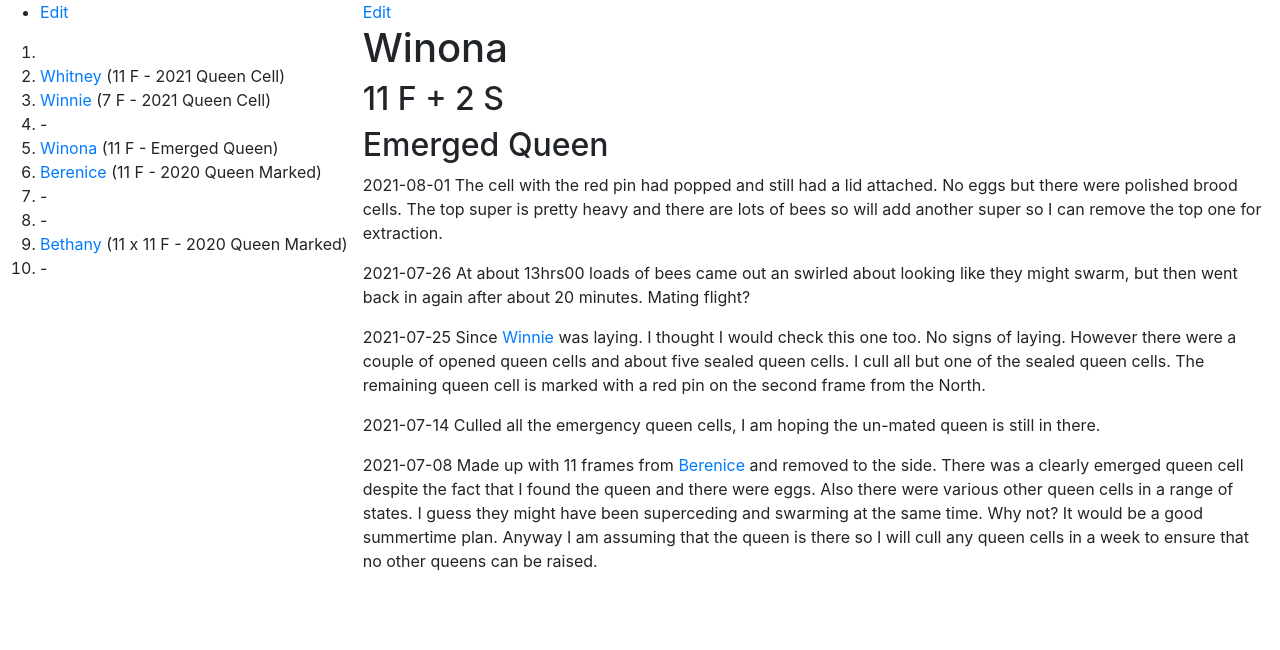
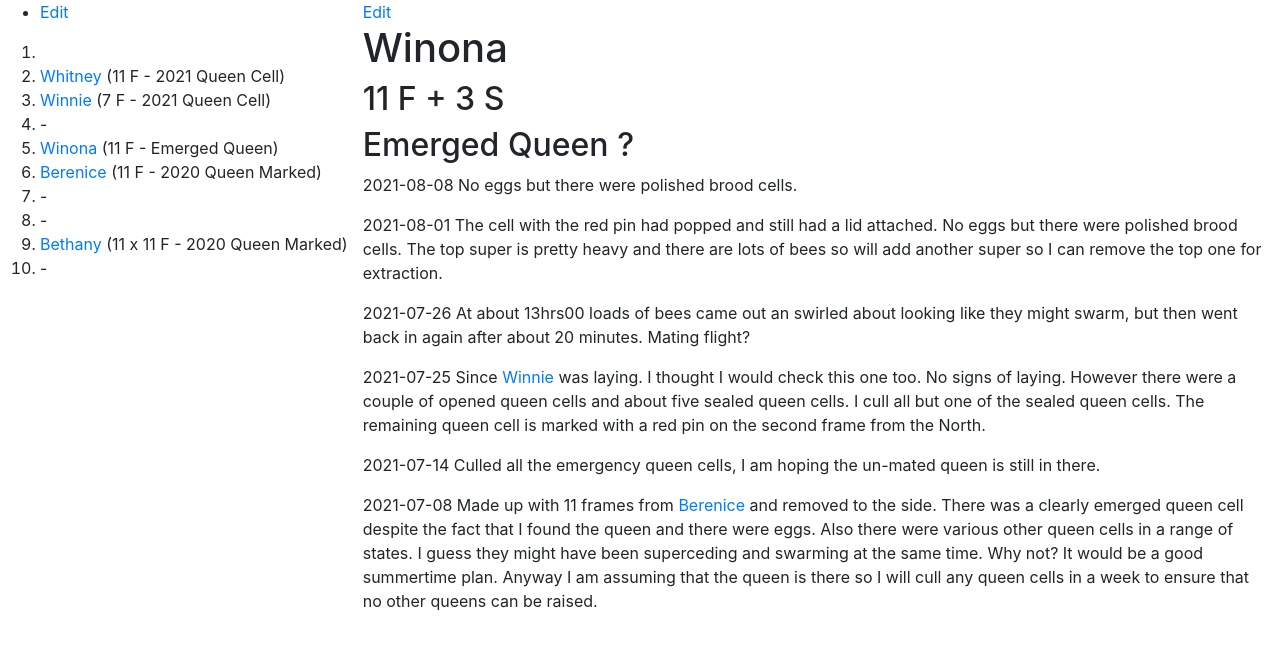
Before and after one commit to joejcollins/rhapsody-angel, a Jekyll site: the page built from queens/2021-winona.md, in a window 1280 px wide. Shown: the top 650 px of the page. Built offline with Jekyll 4.4.1, drawn with Linux system fonts in a browser that asks for light colours; our own code applies the rules of GitHub Pages for plain Markdown files.

Commit message:
Weekly inspection.

```diff
--- a/queens/2021-winona.md
+++ b/queens/2021-winona.md
@@ -1,8 +1,10 @@
 # Winona
 
-## 11 F + 2 S
+## 11 F + 3 S
 
-## Emerged Queen
+## Emerged Queen ?
+
+2021-08-08 No eggs but there were polished brood cells.
 
 2021-08-01 The cell with the red pin had popped and still had a lid attached.  No eggs but there were polished brood cells.  The top super is pretty heavy and there are lots of bees so will add another super so I can remove the top one for extraction.
 
```
Also changed, not shown: queens/2020-berenice.md (+2 -0 lines), queens/2020-bethany.md (+2 -0 lines), queens/2021-whitney.md (+2 -0 lines), queens/2021-winnie.md (+2 -0 lines).
